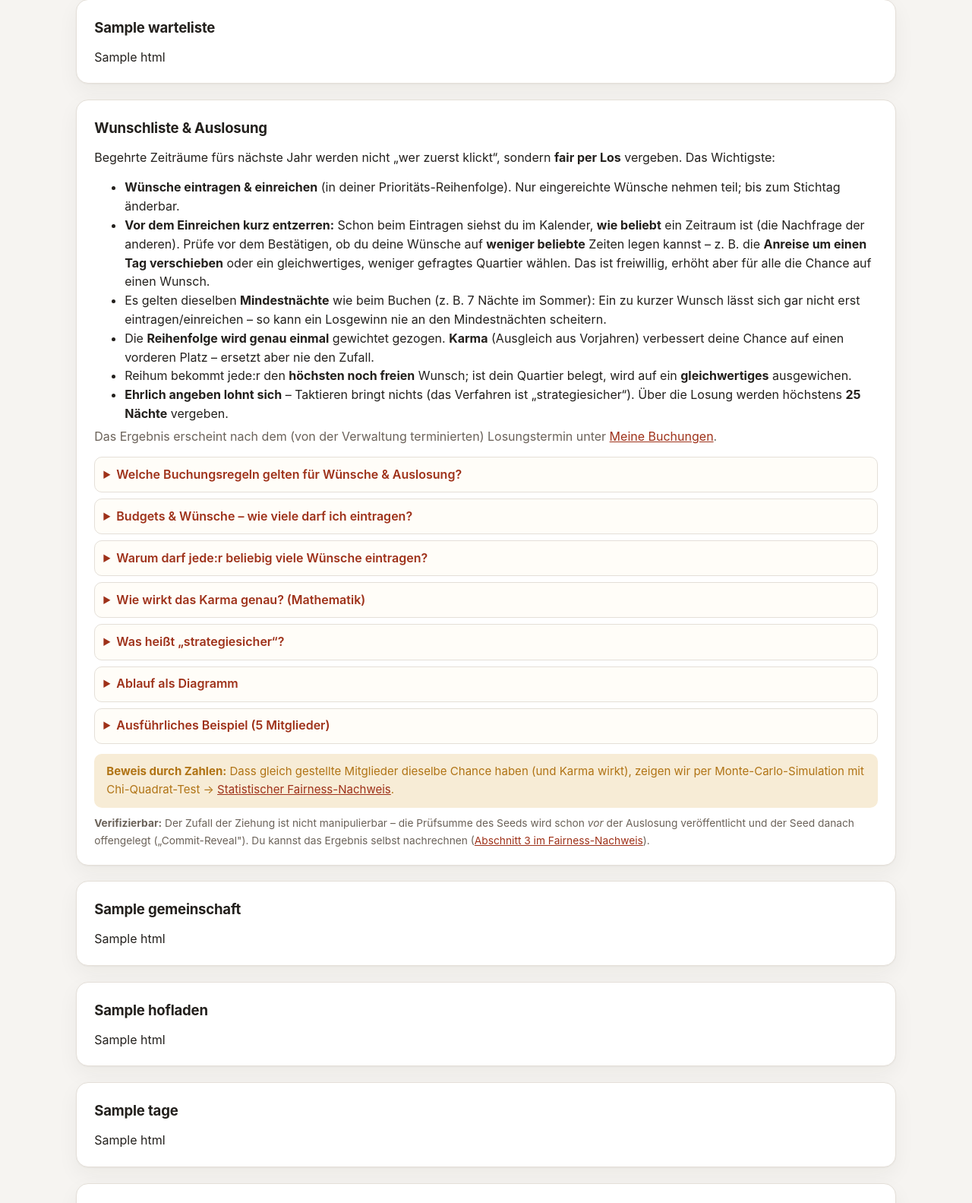
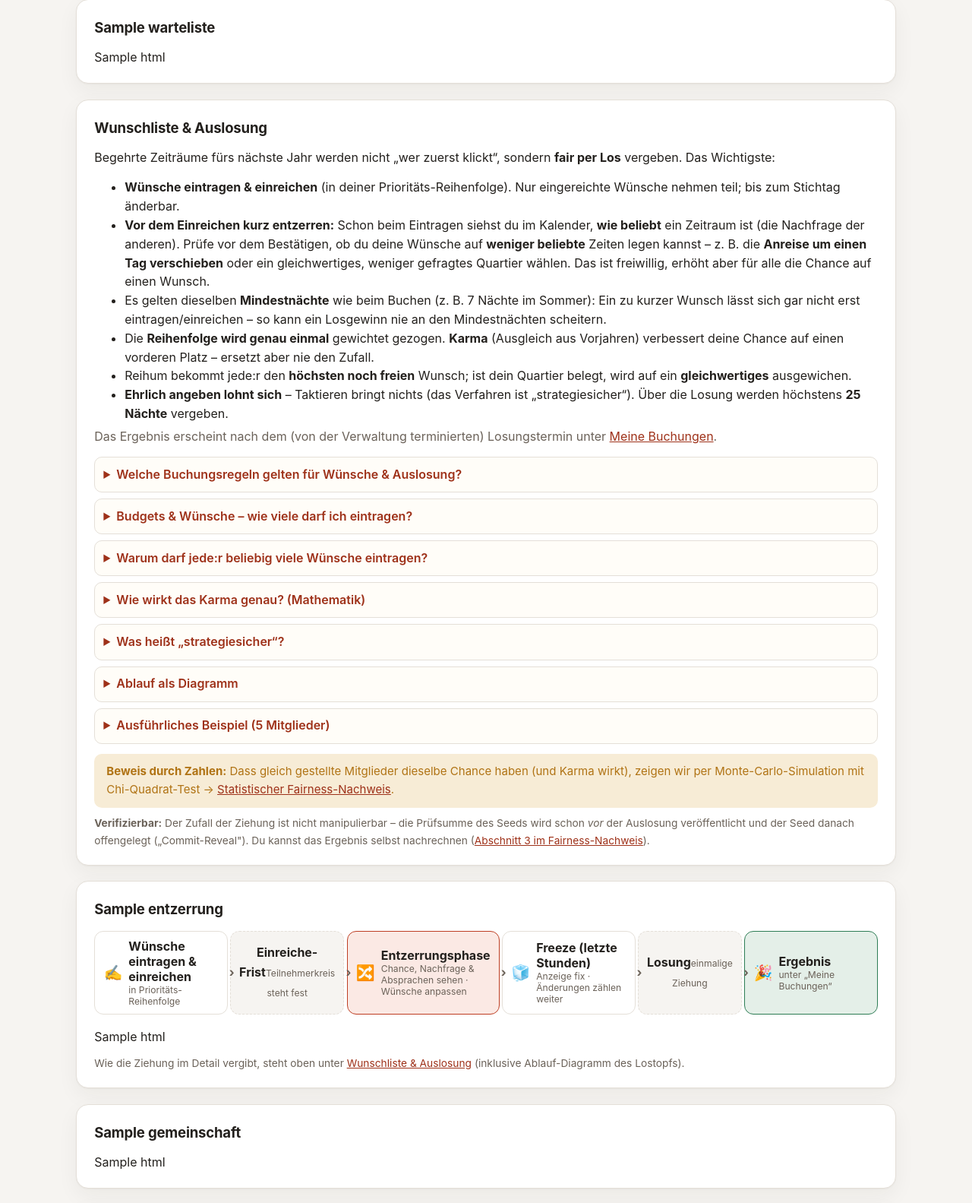
Before and after one commit to wedelmoritz/rehof-buchung, a Django app: template booking/templates/booking/help.html in a window 1280 px wide. Shown: the part 2675-4258 px from the top of the page at 76% size. Run offline with Django 5.2, Linux system fonts and the light colour scheme; the template is opened without the code that fills it: most values are stand-ins (such as "Sample title", 1, 10 or a date in 2020).

Commit message:
Entzerrungsphase: Hilfeseite + Ablauf-Diagramm, ausführlich erklärt (ADR 0101, Batch F1)
Erklärt die für die Genossenschaft neue Entzerrungsphase verständlich und
begründet – mit einem klaren Ablauf-Diagramm.

* Neuer, prosa-geprüfter Hilfe-Abschnitt `help_content/entzerrung.md` (kurze, klare
  Sätze; läuft durch den Verständlichkeits-Harness): WAS die Phase ist und WARUM es
  sie gibt, die zwei Fristen + der Freeze, die Prognose, die Nachfrage-Übersicht,
  die Absprachen inkl. Datenschutz, und warum alles fair/strategiesicher bleibt.
  Platzhalter $review_days/$freeze_hours ziehen die konfigurierten Werte.
* Hilfeseite: eigener Abschnitt „Entzerrungsphase“ (im Inhaltsverzeichnis) mit einer
  **HTML/CSS-Zeitleiste** des Wunsch-Ablaufs (eintragen → Einreiche-Frist →
  Entzerrung → Freeze → Losung → Ergebnis; ADR 0095, kein SVG, theme-fähig,
  waagerecht/mobil senkrecht) + Rückverweis auf das bestehende Lostopf-Diagramm.
* Tests: Hilfeseite rendert Abschnitt + Zeitleiste; Prosa-Harness deckt den neuen
  Abschnitt ab.

Co-Authored-By: Claude Opus 4.8 <noreply@anthropic.com>
Claude-Session: https://claude.ai/code/session_012TzN5wMVZh8d2JwDHW8UGG

```diff
--- a/booking/services/helptexts.py
+++ b/booking/services/helptexts.py
@@ -19,7 +19,7 @@ HELP_CONTENT_DIR = Path(__file__).resolve().parent.parent / "help_content"
 
 # Ausgelagerte Abschnitte (Datei help_content/<key>.md, erste Zeile „# Titel").
 # Der `key` ist zugleich der Anker (#<key>) in der Hilfe-Seite/TOC.
-HELP_SECTION_KEYS = ["warteliste", "gemeinschaft", "hofladen", "tage"]
+HELP_SECTION_KEYS = ["entzerrung", "warteliste", "gemeinschaft", "hofladen", "tage"]
 
 
 _MONTHS_DE = ("", "Januar", "Februar", "März", "April", "Mai", "Juni", "Juli",
@@ -36,6 +36,7 @@ def _help_context() -> dict:
     pool_time_note = (
         f" Entnahmen sind außerdem erst **ab {_MONTHS_DE[month]}** möglich – so zeigt "
         f"sich zuerst, wer bis dahin wirklich zu wenig Tage hat." if month else "")
+    from ..models import BookingPeriod
     return {
         "url_my_bookings": reverse("my_bookings"),
         "url_shop": reverse("shop_index"),
@@ -43,6 +44,9 @@ def _help_context() -> dict:
         "pool_threshold": p.pool_eligible_remaining,
         "pool_cap": p.pool_withdraw_cap,
         "pool_time_note": pool_time_note,
+        # Entzerrungsphase (ADR 0101): konfigurierte Werte in den Hilfetext einsetzen.
+        "review_days": p.review_days,
+        "freeze_hours": BookingPeriod.FREEZE_HOURS,
     }
 
 
--- a/booking/templates/booking/help.html
+++ b/booking/templates/booking/help.html
@@ -12,6 +12,7 @@
   <a href="#aendern">Buchung ändern</a>
   <a href="#warteliste">Warteliste</a>
   <a href="#losung">Wunschliste &amp; Auslosung</a>
+  <a href="#entzerrung">Entzerrungsphase</a>
   <a href="#gemeinschaft">Gemeinschaft &amp; Transparenz</a>
   <a href="#hofladen">Hofladen &amp; Zahlung</a>
   <a href="#tage">Tage übertragen</a>
@@ -374,6 +375,27 @@
   </p>
 </div>
 
+<div class="card content-md" id="entzerrung">
+  <h2>{{ help.entzerrung.title }}</h2>
+
+  {% comment %}Ablauf der Wunsch-Phase als HTML/CSS-Zeitleiste (ADR 0095: HTML/CSS
+  statt SVG, engine-neutral und theme-fähig). Zeigt die zwei Fristen und den Freeze.{% endcomment %}
+  <ol class="phase-flow" aria-label="Ablauf: Wünsche eintragen und einreichen bis zur Einreiche-Frist; danach Entzerrungsphase mit Prognose, Nachfrage und Absprachen, Anpassen weiter möglich; die letzten Stunden vor der Losung ist die Anzeige eingefroren; dann die Losung; danach das Ergebnis.">
+    <li class="pf-step"><span class="pf-ico">✍️</span><span class="pf-txt"><strong>Wünsche eintragen &amp; einreichen</strong><span class="pf-sub">in Prioritäts-Reihenfolge</span></span></li>
+    <li class="pf-mark"><span>Einreiche-Frist<span class="pf-sub">Teilnehmerkreis steht fest</span></span></li>
+    <li class="pf-step accent"><span class="pf-ico">🔀</span><span class="pf-txt"><strong>Entzerrungsphase</strong><span class="pf-sub">Chance, Nachfrage &amp; Absprachen sehen · Wünsche anpassen</span></span></li>
+    <li class="pf-step"><span class="pf-ico">🧊</span><span class="pf-txt"><strong>Freeze (letzte Stunden)</strong><span class="pf-sub">Anzeige fix · Änderungen zählen weiter</span></span></li>
+    <li class="pf-mark"><span>Losung<span class="pf-sub">einmalige Ziehung</span></span></li>
+    <li class="pf-step good"><span class="pf-ico">🎉</span><span class="pf-txt"><strong>Ergebnis</strong><span class="pf-sub">unter „Meine Buchungen“</span></span></li>
+  </ol>
+
+  {{ help.entzerrung.html|safe }}
+
+  <p class="muted sm" style="margin:.6rem 0 0">Wie die Ziehung im Detail vergibt, steht
+    oben unter <a href="#losung">Wunschliste &amp; Auslosung</a> (inklusive Ablauf-Diagramm
+    des Lostopfs).</p>
+</div>
+
 <div class="card content-md" id="gemeinschaft">
   <h2>{{ help.gemeinschaft.title }}</h2>
   {{ help.gemeinschaft.html|safe }}
@@ -470,6 +492,30 @@
   .formula { font-family:"DejaVu Serif",Georgia,serif; font-size:1.05rem; text-align:center;
     background:#faf7f1; border:1px solid var(--line); border-radius:8px; padding:.5rem .6rem; margin:.5rem 0; }
   .formula sup, .formula sub, .formula-inline sup { font-size:.72em; }
+  /* Phasen-Zeitleiste (ADR 0101): HTML/CSS, kein SVG. Waagerecht auf breiten
+     Schirmen, senkrecht am Handy. Verbindungspfeile über ::after. */
+  .phase-flow { list-style:none; display:flex; flex-wrap:wrap; align-items:stretch;
+    gap:.5rem .2rem; margin:.5rem 0 1rem; padding:0; }
+  .phase-flow .pf-step, .phase-flow .pf-mark { display:flex; align-items:center;
+    gap:.5rem; flex:1 1 8rem; border-radius:12px; padding:.55rem .7rem;
+    border:1px solid var(--line); background:var(--card); position:relative; }
+  .phase-flow .pf-step.accent { border-color:var(--accent); background:var(--accent-soft); }
+  .phase-flow .pf-step.good { border-color:var(--good); background:var(--good-soft); }
+  .phase-flow .pf-mark { flex:0 1 7rem; justify-content:center; text-align:center;
+    background:var(--bg); border-style:dashed; font-weight:700; }
+  .phase-flow .pf-ico { font-size:1.25rem; line-height:1; }
+  .phase-flow .pf-txt { display:flex; flex-direction:column; line-height:1.25; }
+  .phase-flow .pf-sub { font-size:.76rem; color:var(--muted); font-weight:400; }
+  /* Pfeil zwischen den Schritten (waagerecht ›, am Handy ˅) */
+  .phase-flow > li::after { content:"›"; position:absolute; right:-.62rem; top:50%;
+    transform:translateY(-50%); color:var(--muted); font-weight:700; z-index:1; }
+  .phase-flow > li:last-child::after { content:none; }
+  @media (max-width:640px){
+    .phase-flow { flex-direction:column; }
+    .phase-flow .pf-step, .phase-flow .pf-mark { flex:1 1 auto; }
+    .phase-flow > li::after { content:"˅"; right:50%; top:auto; bottom:-.62rem;
+      transform:translateX(50%); }
+  }
   .flow { display:block; width:100%; max-width:560px; height:auto; margin:.4rem auto .2rem; }
   .flow .bx rect { fill:#fff; stroke:var(--line); }
   .flow .acc { fill:var(--accent-soft); stroke:var(--accent); }
```
Also changed, not shown: booking/help_content/entzerrung.md (added, +26 -0 lines), booking/tests_entzerrung.py (+11 -0 lines).
